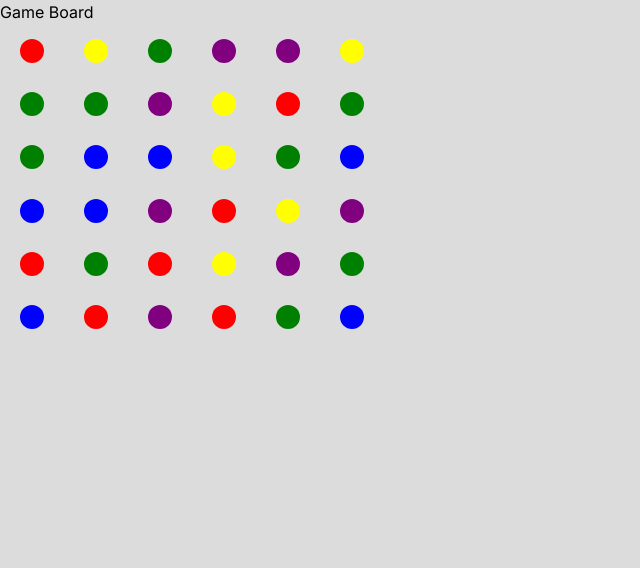
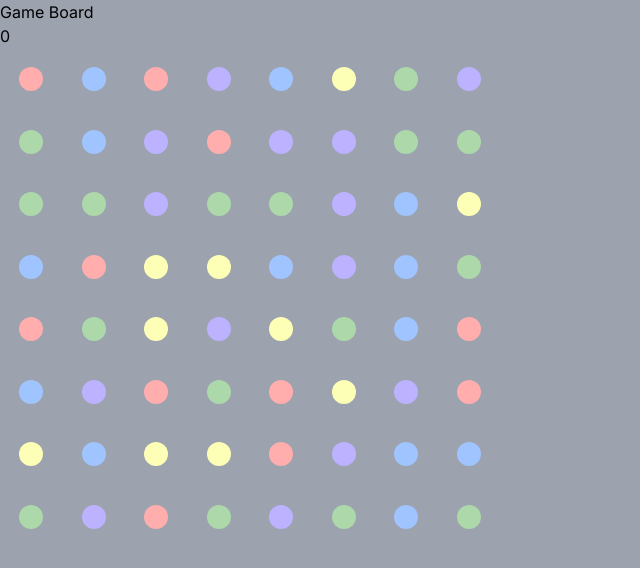
Before and after one commit to lucasferrazlima/cascading-puzzle, a Next.js app: page / in a window 1280 px wide. Shown: the top 568 px of the page, without its empty margins (0-640 px from the left). Built offline with nearby package versions, Linux system fonts and the light colour scheme.

Commit message:
Update Dot component style

```diff
--- a/src/app/globals.css
+++ b/src/app/globals.css
@@ -3,6 +3,6 @@
 @tailwind utilities;
 
 body {
-  background-color: gainsboro;
+  background-color: #9ca3af;
   user-select: none;
 }
--- a/src/app/page.tsx
+++ b/src/app/page.tsx
@@ -1,11 +1,13 @@
 import React from 'react';
 import Providers from '../store/provider';
 import GameBoard from '../components/GameBoard';
+import ScoreBoard from '../components/ScoreBoard';
 
 export default function Home() {
   return (
     <Providers>
       <h1 >Game Board</h1>
+      <ScoreBoard />
       <GameBoard />
     </Providers>
   );
--- a/src/components/Dot.tsx
+++ b/src/components/Dot.tsx
@@ -48,8 +48,20 @@ const Dot = ({ dot }: DotProps) => {
       onMouseDown={handleMouseDown}
       onMouseOver={handleSelect}
       onMouseUp={handleMouseUp}
-      className={`w-6 h-6 rounded-full m-2 hover:opacity-75 transition duration-150 ease-in-out hover:shadow-lg hover:scale-110 ${
-        selectedDots.some((selectedDot) => selectedDot === dot) ? 'opacity-50' : ''
+      className={`w-6 h-6 my-4 rounded-full hover:opacity-75 transition duration-150 ease-in-out hover:shadow-lg hover:scale-110 ${
+        selectedDots.some((selectedDot) => selectedDot === dot) ?
+          dot?.color === '#acd8aa' ?
+          'ring-2 ring-lime-400 ring-offset-4 ring-offset-gray-400' :
+          dot?.color === '#ffadad' ?
+          'ring-2 ring-red-300 ring-offset-4 ring-offset-gray-400' :
+          dot?.color === '#fdffb6' ?
+          'ring-2 ring-yellow-200 ring-offset-4 ring-offset-gray-400' :
+          dot?.color === '#bdb2ff' ?
+          'ring-2 ring-violet-300 ring-offset-4 ring-offset-gray-400' :
+          dot?.color === '#a0c4ff' ?
+          'ring-2 ring-blue-300 ring-offset-4 ring-offset-gray-400' :
+          ''
+         : ''
       }`}
     >
     </div>
--- a/src/components/GameBoard.tsx
+++ b/src/components/GameBoard.tsx
@@ -9,7 +9,7 @@ const GameBoard = () => {
   const board = useSelector((state: RootState) => state.game.gameBoard);
 
   return (
-    <div className='w-96 h-80 grid grid-cols-6 grid-rows-6 justify-items-center content-center'>
+    <div className='w-[500px] h-[500px] grid grid-cols-8 grid-rows-8 justify-items-center content-center'>
       {board.map((col, colIndex) => (
         // wrapper needed to place dots inside grid cells
         <React.Fragment key={colIndex}>
--- /dev/null
+++ b/src/components/ScoreBoard.tsx
@@ -0,0 +1,19 @@
+"use client"
+
+import React from 'react';
+import { useSelector } from 'react-redux';
+import { RootState } from '../store';
+
+const ScoreBoard = () => {
+
+    const score = useSelector((state: RootState) => state.game.score);
+
+
+    return (
+        <div >
+            {score}
+        </div>
+    )
+}
+
+export default ScoreBoard
--- a/src/store/gameSlice.ts
+++ b/src/store/gameSlice.ts
@@ -8,14 +8,14 @@ import { generateColor } from "../utils/generateColors";
 import handleCascadingEffect from "../utils/cascadingEffect";
 import refillBoard from "../utils/refillBoard";
 
-const colors = ['red', 'green', 'yellow', 'purple', 'blue'];
+const colors = ['#ffadad', '#acd8aa', '#fdffb6', '#bdb2ff', '#a0c4ff'];
 
 const initialBoard: (DotType | null)[][] = [];
 
 if (typeof window !== 'undefined') {
-    for (let colIndex = 0; colIndex < 6; colIndex++) {
+    for (let colIndex = 0; colIndex < 8; colIndex++) {
         const row: DotType[] = [];
-        for (let rowIndex = 0; rowIndex < 6; rowIndex++) {
+        for (let rowIndex = 0; rowIndex < 8; rowIndex++) {
             const dot: DotType = {
                 color: generateColor(colors),
                 position: {
@@ -60,7 +60,19 @@ const gameSlice = createSlice({
         },
         resolveSelectedDots: (state, action: PayloadAction<DotType[]>) => {
             const eliminatedDots: DotType[] = action.payload;
-            const addScore = eliminatedDots.length * 2;
+
+            const addScore = (eliminatedDots: DotType[]): number => {
+                const arrayLength = eliminatedDots.length;
+
+                if (arrayLength <= 4) {
+                    return arrayLength * 2;
+                } else if (arrayLength <= 10) {
+                    return arrayLength * 4;
+                } else {
+                    return arrayLength * 10;
+                }
+            };
+
 
             const newGameBoard: (DotType | null)[][] = state.gameBoard.map((row) => {
                 return row.map((dot) => {
@@ -82,7 +94,7 @@ const gameSlice = createSlice({
             return {
                 ...state,
                 gameBoard: refilledGameboard,
-                score: state.score + addScore,
+                score: state.score + addScore(eliminatedDots),
                 selectedDots: [],
             };
         }
--- a/src/utils/refillBoard.ts
+++ b/src/utils/refillBoard.ts
@@ -1,7 +1,7 @@
 import { Dot as DotType } from "../store/types";
 import { generateColor } from "./generateColors";
 
-const colors = ['red', 'green', 'yellow', 'purple', 'blue'];
+const colors = ['#ffadad', '#acd8aa', '#fdffb6', '#bdb2ff', '#a0c4ff'];
 
 export default function refillBoard(gameBoard: (DotType | null)[][]): (DotType | null)[][] {
   const columnsCount = gameBoard.length;
```
